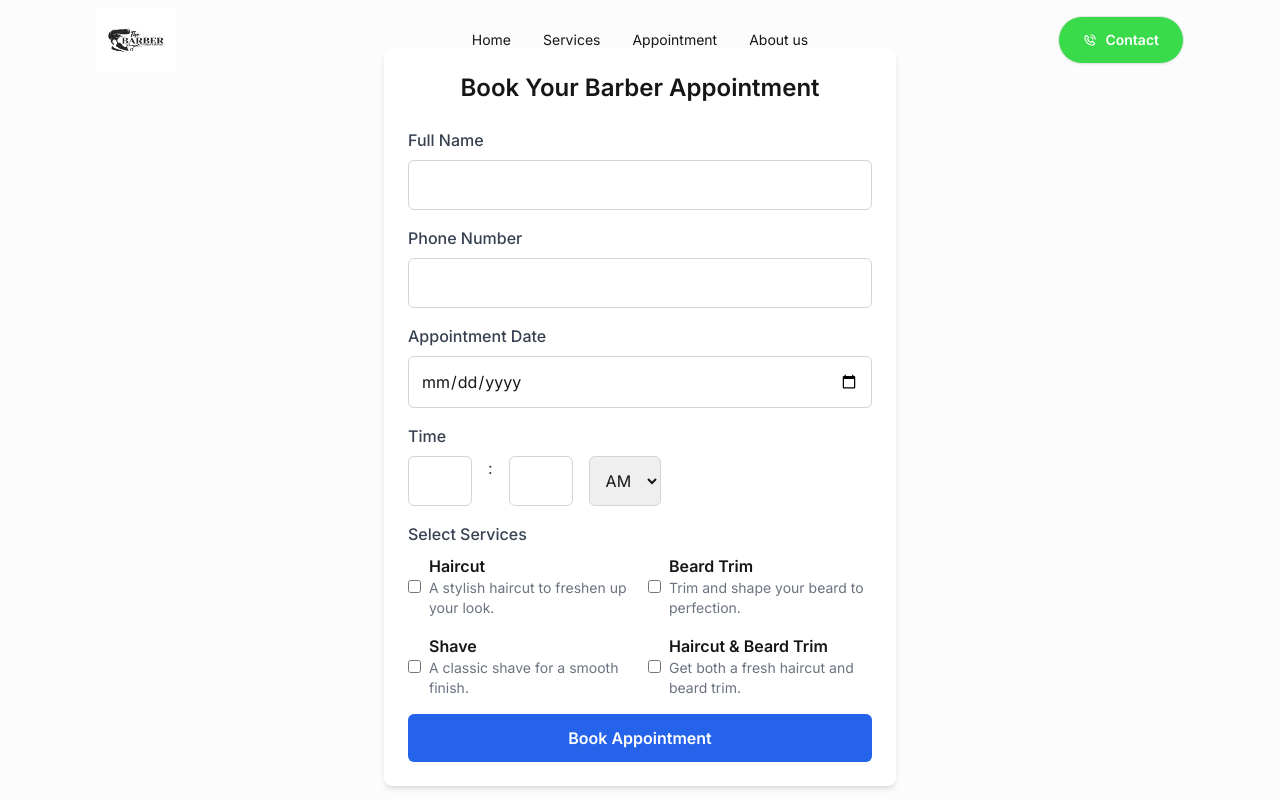
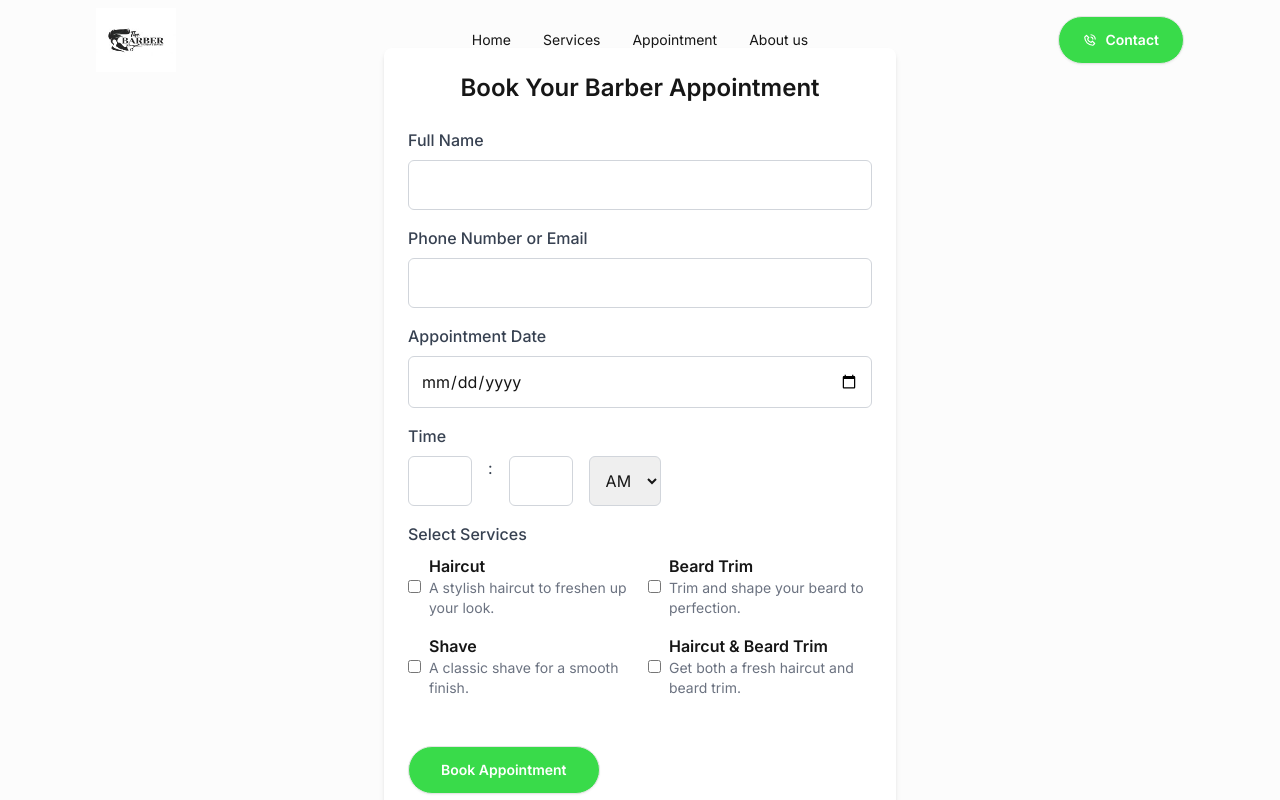
Before and after one commit to cdyniranjan7321/Complete_website-MERN-, a React (Vite) app: page /appointment in a window 1280 px wide. Shown: the top 800 px of the page. Built offline with nearby package versions, Linux system fonts and the light colour scheme.

Commit message:
changes in Services and Appointment page with changes on button

```diff
--- a/src/pages/appointment/Appointment.jsx
+++ b/src/pages/appointment/Appointment.jsx
@@ -54,7 +54,7 @@ const AppointmentPage = () => {
             </div>
 
             <div className="mb-4">
-              <label htmlFor="phone" className="block text-gray-700 font-medium mb-2">Phone Number</label>
+              <label htmlFor="phone" className="block text-gray-700 font-medium mb-2">Phone Number or Email</label>
               <input
                 type="tel"
                 id="phone"
@@ -137,7 +137,7 @@ const AppointmentPage = () => {
 
             <button
               type="submit"
-              className="w-full py-3 bg-blue-600 text-white font-semibold rounded-md hover:bg-blue-700 focus:outline-none focus:ring-2 focus:ring-blue-500"
+              className="bg-green font-semibold btn text-white px-8 py-3 rounded-full mt-8"
             >
               Book Appointment
             </button>
--- a/src/pages/services/Services.jsx
+++ b/src/pages/services/Services.jsx
@@ -107,7 +107,7 @@ const Services = () => {
           </div>
 
           {error && <p className="text-red-500 mt-4">{error}</p>}
-          <button type="submit" className="btn btn-primary mt-4" disabled={loading}>
+          <button type="submit" className="bg-green font-semibold btn text-white px-8 py-3 rounded-full mt-8" disabled={loading}>
             {loading ? "Saving..." : "Save Service"}
           </button>
         </form>
```
